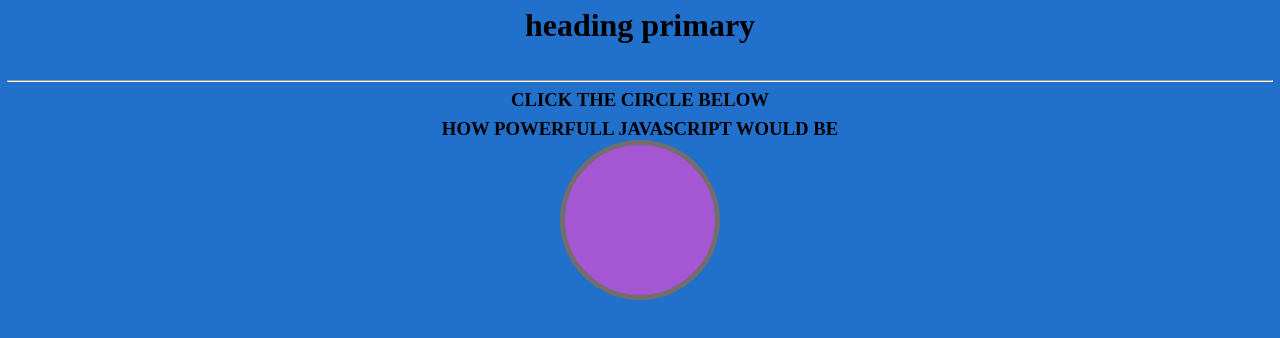
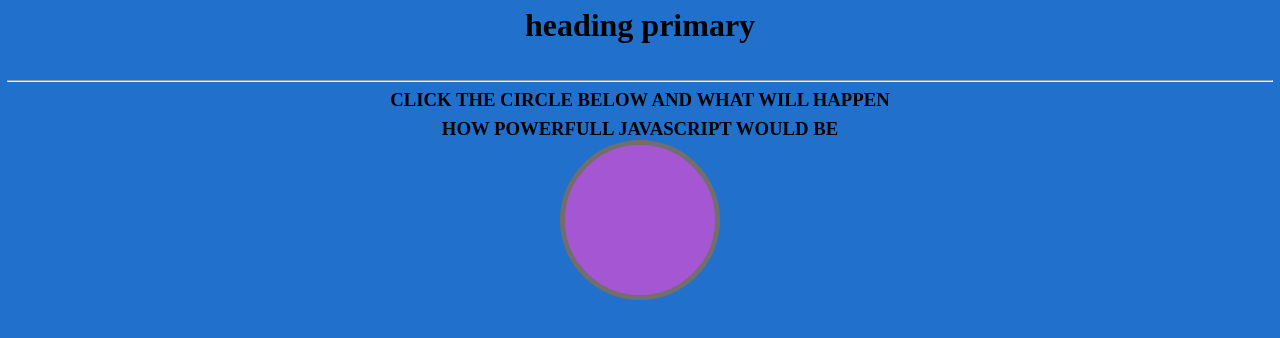
Before and after one commit to Aftabe/basic-js-code, a plain HTML site: page index.html in a window 1280 px wide. Drawn offline with Linux system fonts and the light colour scheme.

Commit message:
text added

```diff
--- a/index.html
+++ b/index.html
@@ -11,7 +11,7 @@
     <h1>heading primary</h1>
     <br><br>
     <hr>
-    <h3>click the circle below</h3>
+    <h3>click the circle below and what will happen</h3>
     <h3>How powerfull javascript would be
     <div id="div-class"></div>
 
```
